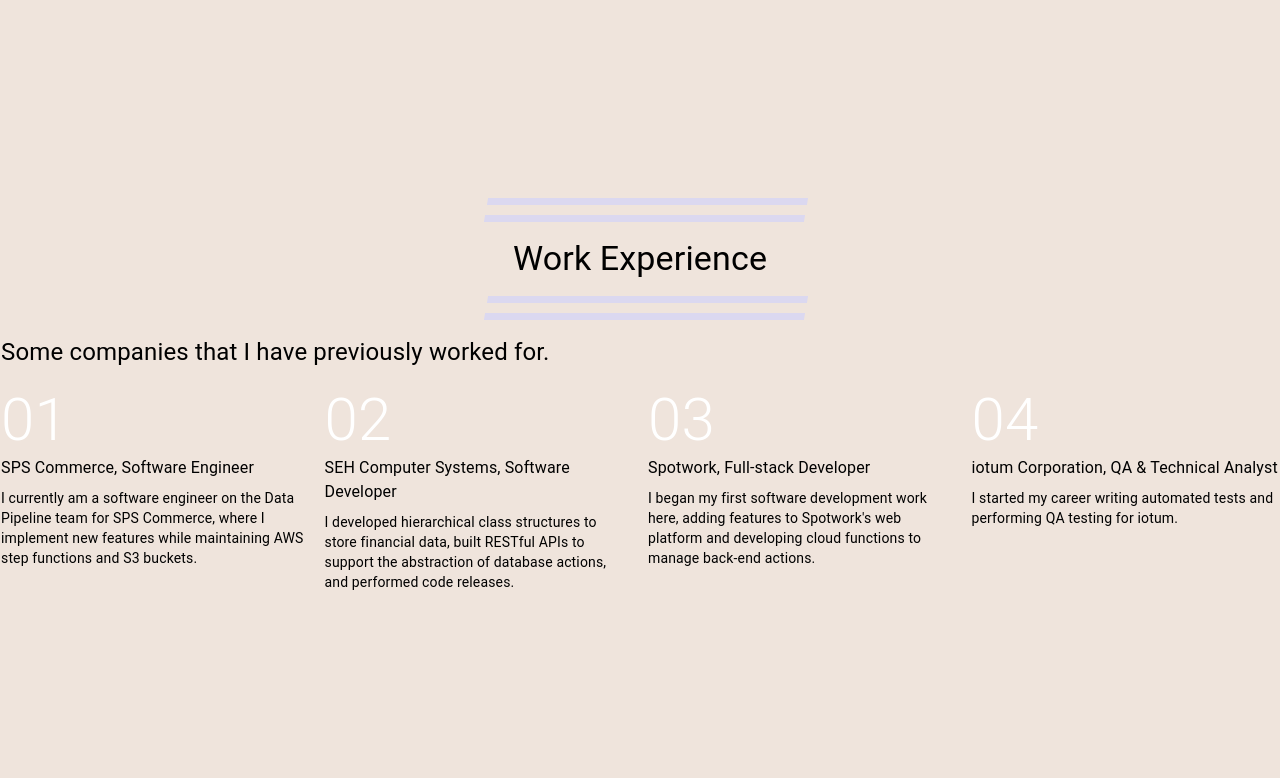
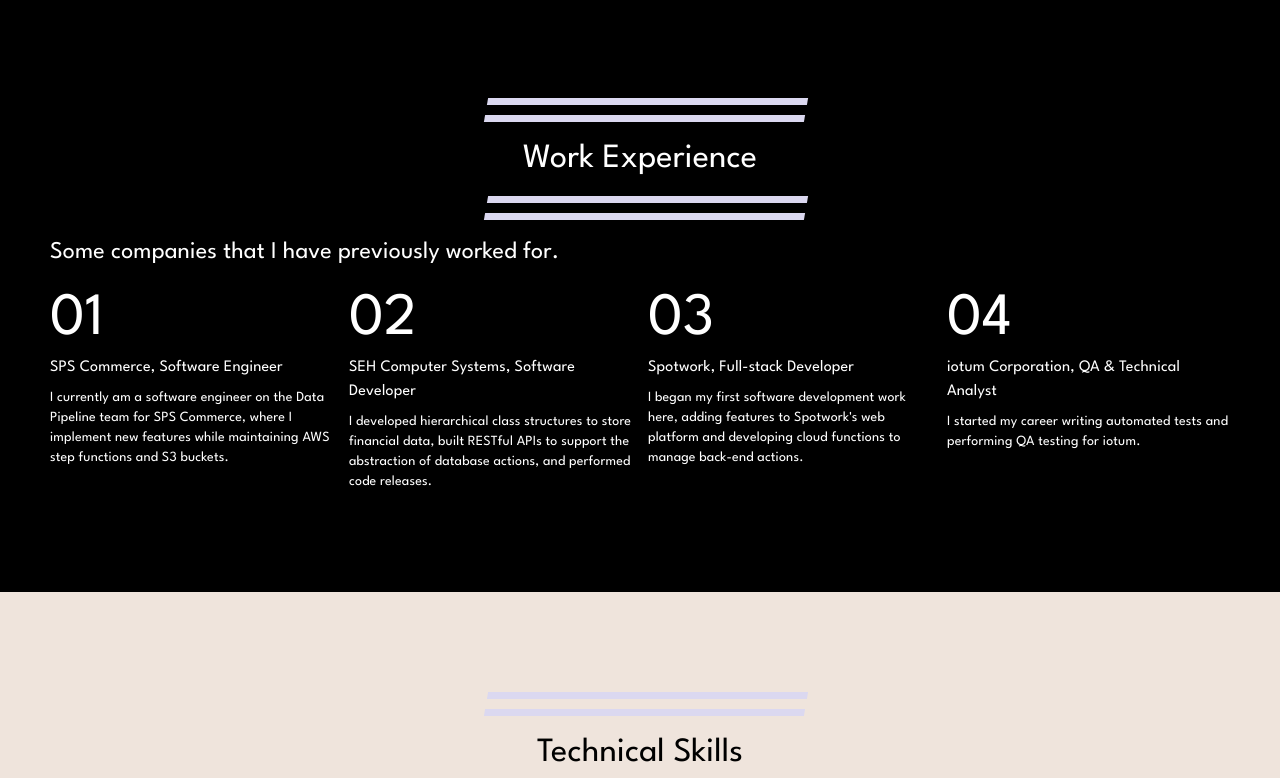
Before and after one commit to kevinhu12/profile, a React (Create React App) app: page / in a window 1280 px wide. Shown: the part 1002-1780 px from the top of the page. Built offline with nearby package versions, Linux system fonts and the light colour scheme; the HTML template or start-up script is replaced by a standard one.

Commit message:
Changed colour scheme for WorkExperience. Changed font

```diff
--- a/public/index.html
+++ b/public/index.html
@@ -24,6 +24,12 @@
       work correctly both with client-side routing and a non-root public URL.
       Learn how to configure a non-root public URL by running `npm run build`.
     -->
+    <link rel="preconnect" href="https://fonts.googleapis.com" />
+    <link rel="preconnect" href="https://fonts.gstatic.com" crossorigin />
+    <link
+      href="https://fonts.googleapis.com/css2?family=League+Spartan&display=swap"
+      rel="stylesheet"
+    />
     <title>React App</title>
   </head>
   <body>
--- a/src/sections/Home.js
+++ b/src/sections/Home.js
@@ -13,7 +13,7 @@
     const theme = useTheme();
 
     return (
-        <Section disableTopPadding>
+        <Section disableTopPadding disableBottomPadding disableHorizontalPadding>
             <ParallaxBanner
                 layers={[{ image: backgroundImage, speed: -25 }]}
                 style={{ height: '1000px' }}
--- a/src/sections/work-experience/Job.js
+++ b/src/sections/work-experience/Job.js
@@ -13,13 +13,13 @@
     theme
 }) => (
     <Grid xs={3}>
-        <Typography color='secondary' variant='h2'>
+        <Typography color={theme.palette.text.primary} variant='h2'>
             {`0${idx}`}
         </Typography>
-        <Typography color='primary' variant='body1'>
+        <Typography color={theme.palette.text.primary} variant='body1'>
             {`${job.company}, ${job.title}`}
         </Typography>
-        <Typography color='primary' variant='body2' sx={{ mt: 1 }}>
+        <Typography color={theme.palette.text.primary} variant='body2' sx={{ mt: 1 }}>
             {`${job.description}`}
         </Typography>
     </Grid>
--- a/src/sections/work-experience/WorkExperience.js
+++ b/src/sections/work-experience/WorkExperience.js
@@ -15,29 +15,18 @@
     const theme = useTheme();
 
     return (
-        <Section>
+        <Section sx={{ backgroundColor: '#000000'}}>
             <Grid container spacing={2} sx={{ overflow: 'hidden' }}>
 
                 <Grid xs={12} display='flex' justifyContent='center'>
                     <div className='parallelogram' />
                 </Grid>
 
-                {/* <Grid xs={12} display='flex' justifyContent='center'>
-                    <Parallax
-                        scale={[0.75, 1.25, 'easeInQuad']}
-                    >
-                        <Typography color='primary' variant='h4'>
-                            Work Experience
-                        </Typography>
-                    </Parallax>
-                </Grid> */}
-
                 <Grid xs={12} display='flex' justifyContent='center'>
-                    <Typography color='primary' variant='h4'>
+                    <Typography color={theme.palette.text.primary} variant='h4'>
                         Work Experience
                     </Typography>
                 </Grid>
-
 
                 <Grid xs={12} display='flex' justifyContent='center'>
                     <div className='parallelogram' />
@@ -45,7 +34,7 @@
 
                 {/* <Parallax translateX={[-24,100]}> */}
                     <Grid xs={12}>
-                        <Typography color='primary' variant='h5'>
+                        <Typography color={theme.palette.text.primary} variant='h5'>
                             Some companies that I have previously worked for.
                         </Typography>
                     </Grid>
--- a/src/shared/Section.js
+++ b/src/shared/Section.js
@@ -5,6 +5,7 @@
 const Section = styled(Box)(({
     disableTopPadding,
     disableBottomPadding,
+    disableHorizontalPadding,
     theme
 }) => ({
     backgroundColor: theme.palette.background.primary,
@@ -15,7 +16,13 @@
         : theme.sectionSpacing.vertical,
     paddingBottom: disableBottomPadding
         ? theme.sectionSpacing.default
-        : theme.sectionSpacing.vertical
+        : theme.sectionSpacing.vertical,
+    paddingLeft: disableHorizontalPadding
+        ? theme.sectionSpacing.default
+        : theme.sectionSpacing.horizontal,
+    paddingRight: disableHorizontalPadding
+        ? theme.sectionSpacing.default
+        : theme.sectionSpacing.horizontal
 }));
 
 export default Section;
--- a/src/theme.js
+++ b/src/theme.js
@@ -3,31 +3,24 @@
 // Create the app theme
 const theme = createTheme({
     typography: {
-        fontFamily: [
-            'Roboto'
-        ]
+        fontFamily: ['League Spartan', 'regular'].join(',')
     },
     palette: {
         background: {
-            // primary: '#051014', // white
-            // secondary: '#333333', // dark gray
-            // // navbar: '#E33E7F',
-            // transition: '#FFF3E4', // beige
-            // tertiary: '#ACBDBA', // ash gray
-            // quatanary: '#FFFFFF', // white
             primary: '#efe4dc', // beige
             secondary: '#ffffff', // champagne pink
             tertiary: '#acbdba', // ash gray
             quatanary: '#ffffff', // white
         },
-        // primary: { main: '#FFFFFF' }, // white
-        // secondary: { main: '#cddddd' }, // blue-ish gray
-        // tertiary: { main: '#000000' }, // black
+        text: {
+            primary: '#ffffff', // white
+            secondary: '#000000', // black
+        },
         primary: { main: '#000000' }, // black
         secondary: { main: '#ffffff' } // white
     },
     sectionSpacing: {
-        horizontal: 1,
+        horizontal: 50,
         vertical: 100,
         default: 0
     }
```
Also changed, not shown: LeagueSpartan-VariableFont_wght.ttf (deleted).
